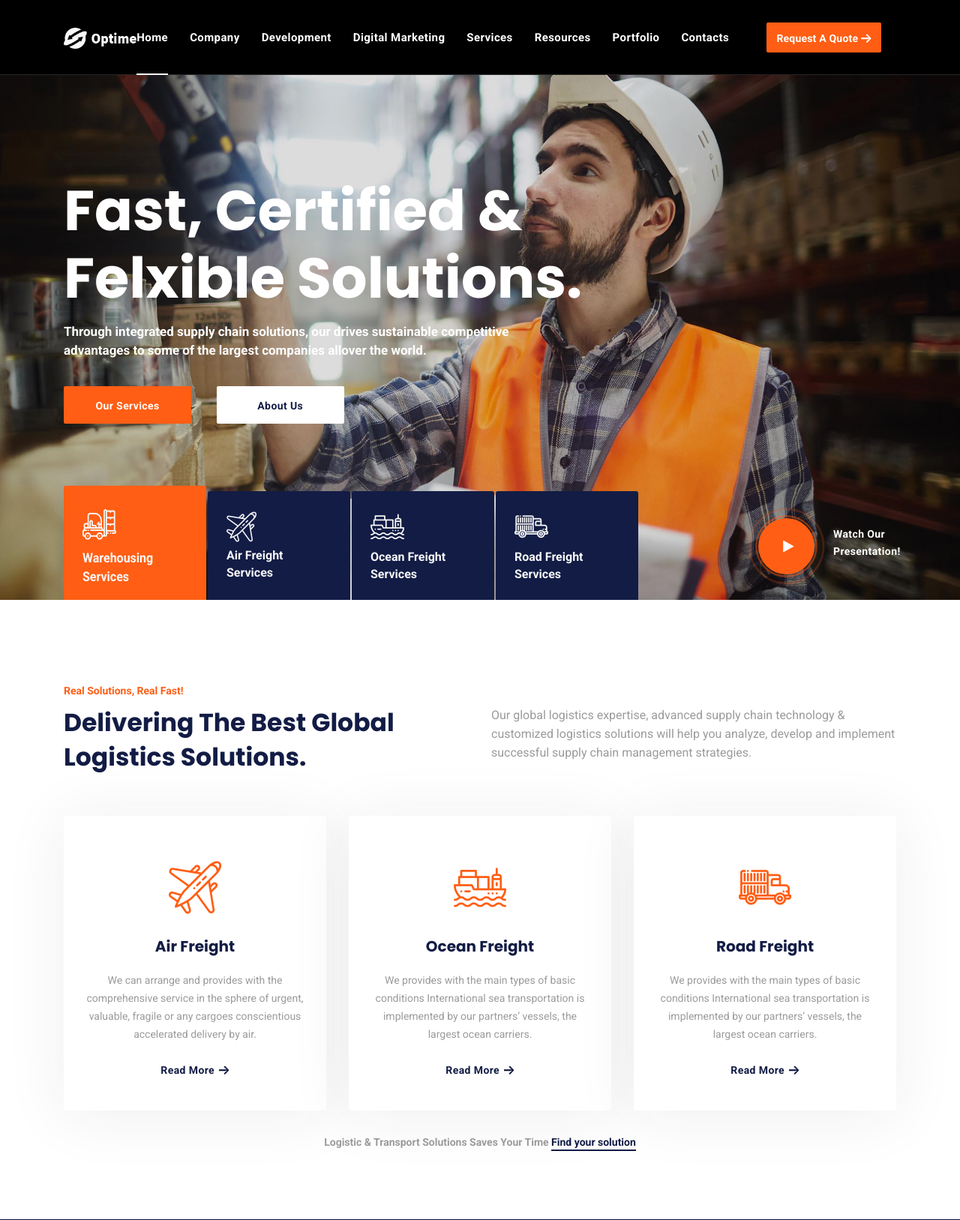
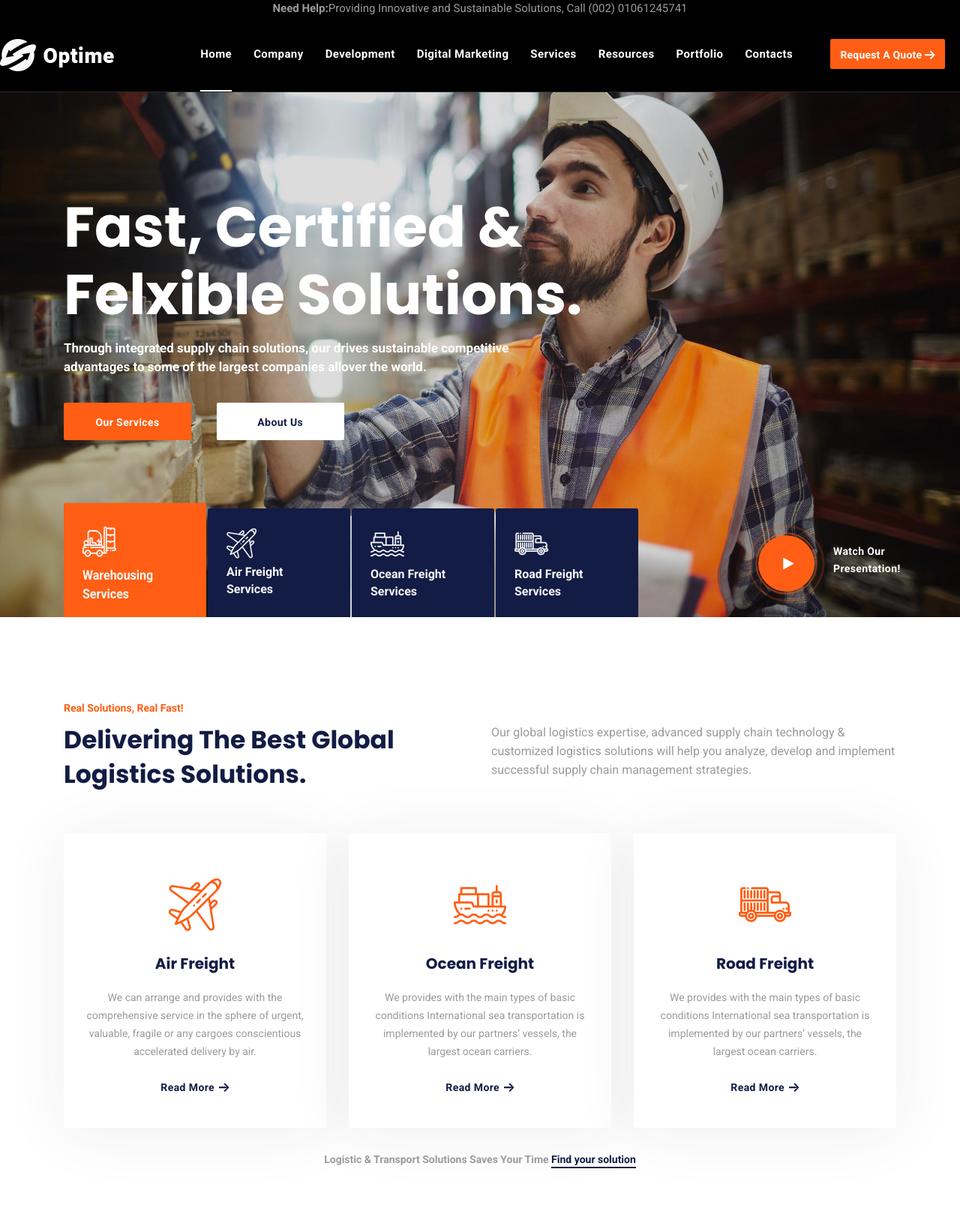
Before and after one commit to LittleGyaani/drafticode, a PHP site: page /drafticode/ in a window 1280 px wide. Shown: the top 1627 px of the page at 75% size. Run offline with PHP 8.4, Linux system fonts and the light colour scheme; some libraries are stand-ins or nearby versions; some web fonts are replaced.

Commit message:
Pending updates

```diff
--- a/app/assets/templates/template-navigation.php
+++ b/app/assets/templates/template-navigation.php
@@ -1,7 +1,10 @@
 <!-- Navigation Section Starts Here -->
-<header id="header" class="header header-transparent">
+<header id="header" class="header header-transparent header-layout1">
+  <div class="header__promo-text text-center">
+    <strong>Need Help:</strong><span>Providing Innovative and Sustainable Solutions, Call (002) 01061245741</span>
+  </div>
   <nav class="navbar navbar-expand-lg sticky-navbar">
-    <div class="container">
+    <div class="container-fluid px-0">
       <a class="navbar-brand" href="./">
         <img src="<?= $base_URI; ?>/app/assets/images/logo/logo-light.png" class="logo-light" alt="logo">
         <img src="<?= $base_URI; ?>/app/assets/images/logo/logo-dark.png" class="logo-dark" alt="logo">
@@ -135,7 +138,7 @@
                       </li> <!-- /.nav-item -->
                       <li class="nav__item"><a class="nav__item-link" href="single-service.html">Content Writing Services</a>
                       </li> <!-- /.nav-item -->
-                  </ul>
+                    </ul>
                   </div><!-- /.col-sm-6 -->
                   <div class="col-sm-6 dropdown-menu-col">
                     <h6>Social Media Marketing</h6>
@@ -272,7 +275,7 @@
           </li>
           <li>
             <div class="dropdown">
-              <button  style="display:none" class="module__btn dropdown-toggle" id="langDrobdown" data-toggle="dropdown">
+              <button style="display:none" class="module__btn dropdown-toggle" id="langDrobdown" data-toggle="dropdown">
                 <span>En</span>
               </button>
               <div class="dropdown-menu" aria-labelledby="langDrobdown">
```
